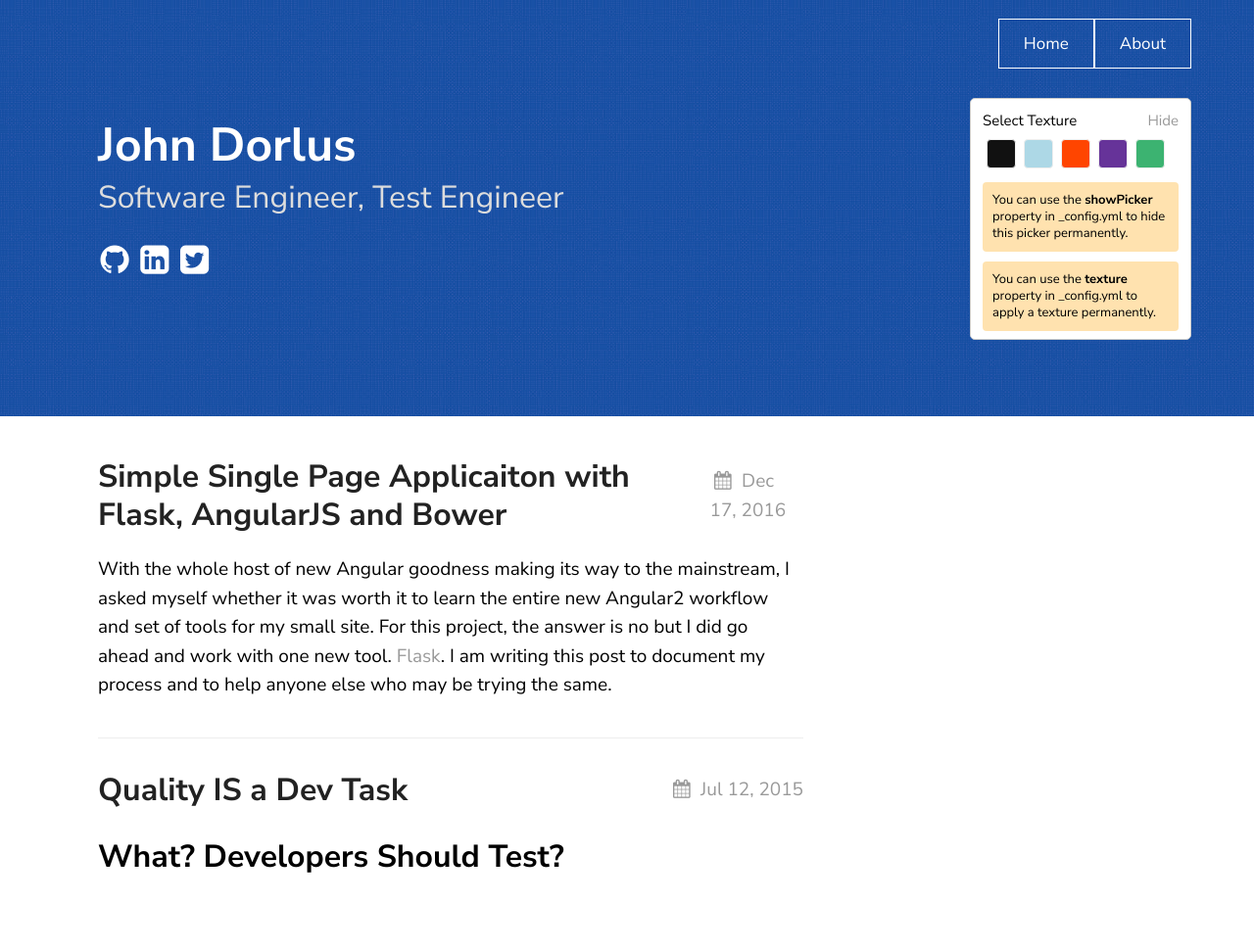
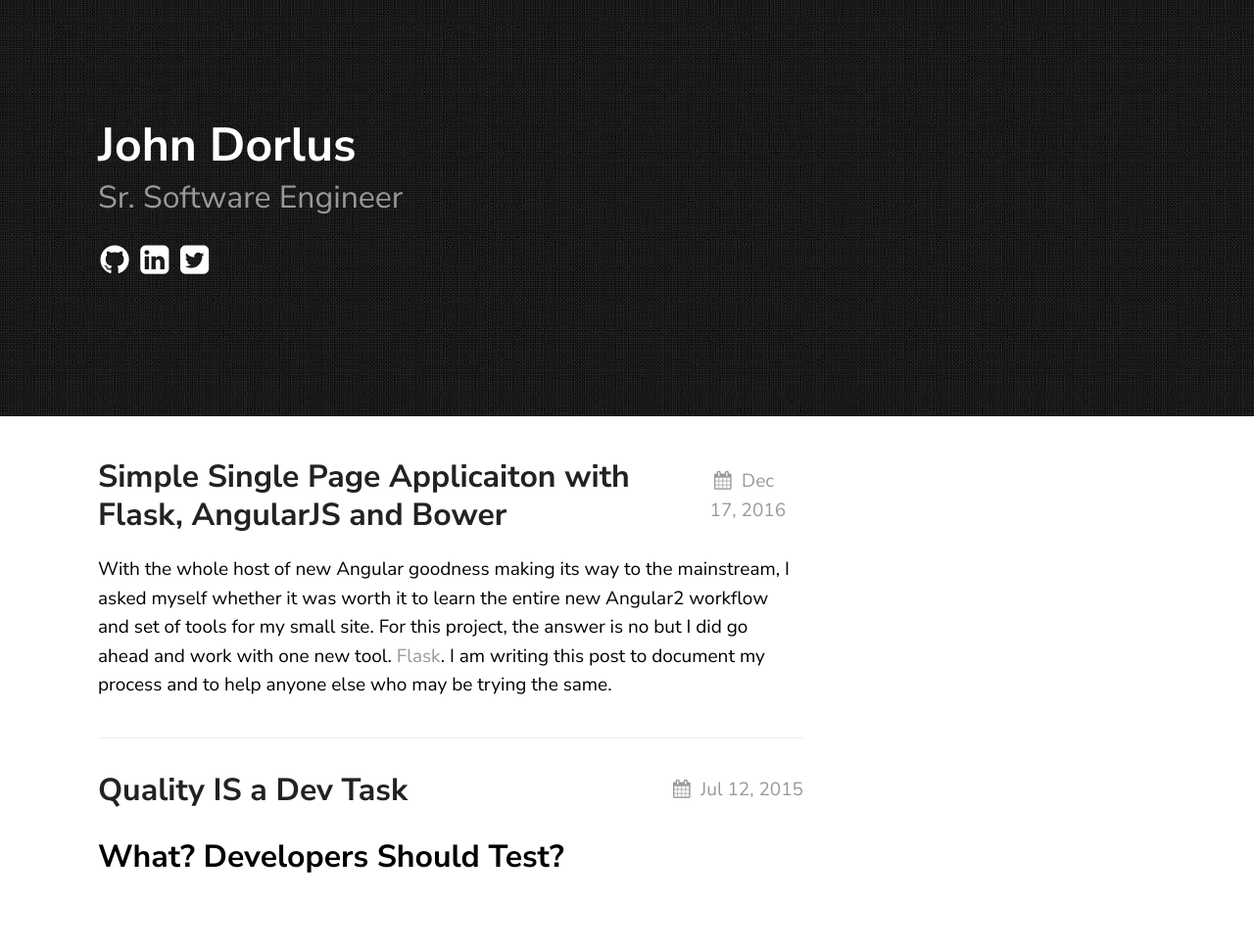
Before and after one commit to cuff-links/tpc-blog, a Jekyll site: the page built from index.md, in a window 1280 px wide. Shown: the whole page at 98% size. Built offline with Jekyll 4.4.1, drawn with Linux system fonts in a browser that asks for light colours.

Commit message:
Tweaked the theme.

```diff
--- a/_config.yml
+++ b/_config.yml
@@ -16,11 +16,11 @@ sass:
 permalink: /posts/:title/
 texture:
   title: John Dorlus
-  tagline: Software Engineer, Test Engineer
+  tagline: Sr. Software Engineer
   date_format: "%b %-d, %Y"
-  style: blue
-  showNav: true
-  showPicker: true
+  style: black
+  showNav: false
+  showPicker: false
 
   # generate social links in footer
   social_links:
```
Also changed, not shown: 1 other file.
